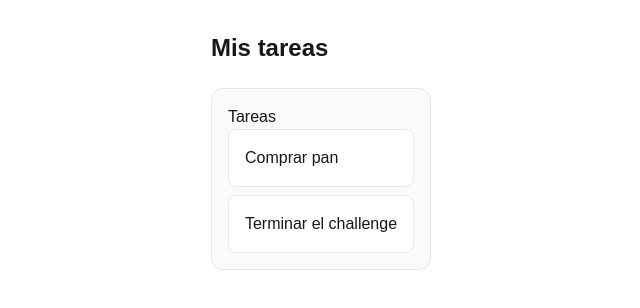
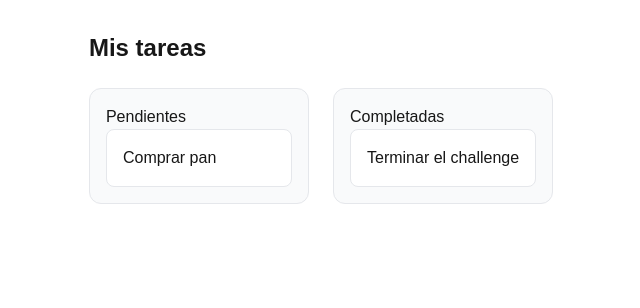
Before and after one commit to yerkortiz/todo-app, a Next.js app: page / in a window 1280 px wide. Shown: the top 308 px of the page, without its empty margins (319-959 px from the left). Built offline with nearby package versions, Linux system fonts and the light colour scheme.

Commit message:
feat: add status field and filter by status

```diff
--- a/app/page.tsx
+++ b/app/page.tsx
@@ -1,22 +1,32 @@
 "use client";
+
+type TaskStatus = "pending" | "completed";
 
 type Task = {
   id: string;
   title: string;
   description?: string;
   dueAt?: string;
+  status: TaskStatus;
+};
+
+const STATUS_LABELS: Record<TaskStatus, string> = {
+  pending: "Pendientes",
+  completed: "Completadas",
 };
 
 const SAMPLE_TASKS: Task[] = [
   {
     id: "1",
     title: "Comprar pan",
+    status: "pending",
   },
   {
     id: "2",
     title: "Terminar el challenge",
     description: "To-do list en Next.js",
     dueAt: "2026-11-20T18:00",
+    status: "completed",
   },
 ];
 
@@ -45,11 +55,20 @@ function TaskList({ title, tasks }: TaskListProps) {
 
 export default function Home() {
   const tasks = SAMPLE_TASKS;
+  const statuses = Object.keys(STATUS_LABELS) as TaskStatus[];
 
   return (
-    <main className="mx-auto max-w-xl p-8">
+    <main className="mx-auto max-w-4xl p-8">
       <h1 className="text-2xl font-bold mb-6">Mis tareas</h1>
-      <TaskList title="Tareas" tasks={tasks} />
+      <div className="grid gap-6 md:grid-cols-2">
+        {statuses.map((status) => (
+          <TaskList
+            key={status}
+            title={STATUS_LABELS[status]}
+            tasks={tasks.filter((task) => task.status === status)}
+          />
+        ))}
+      </div>
     </main>
   );
 }
```
